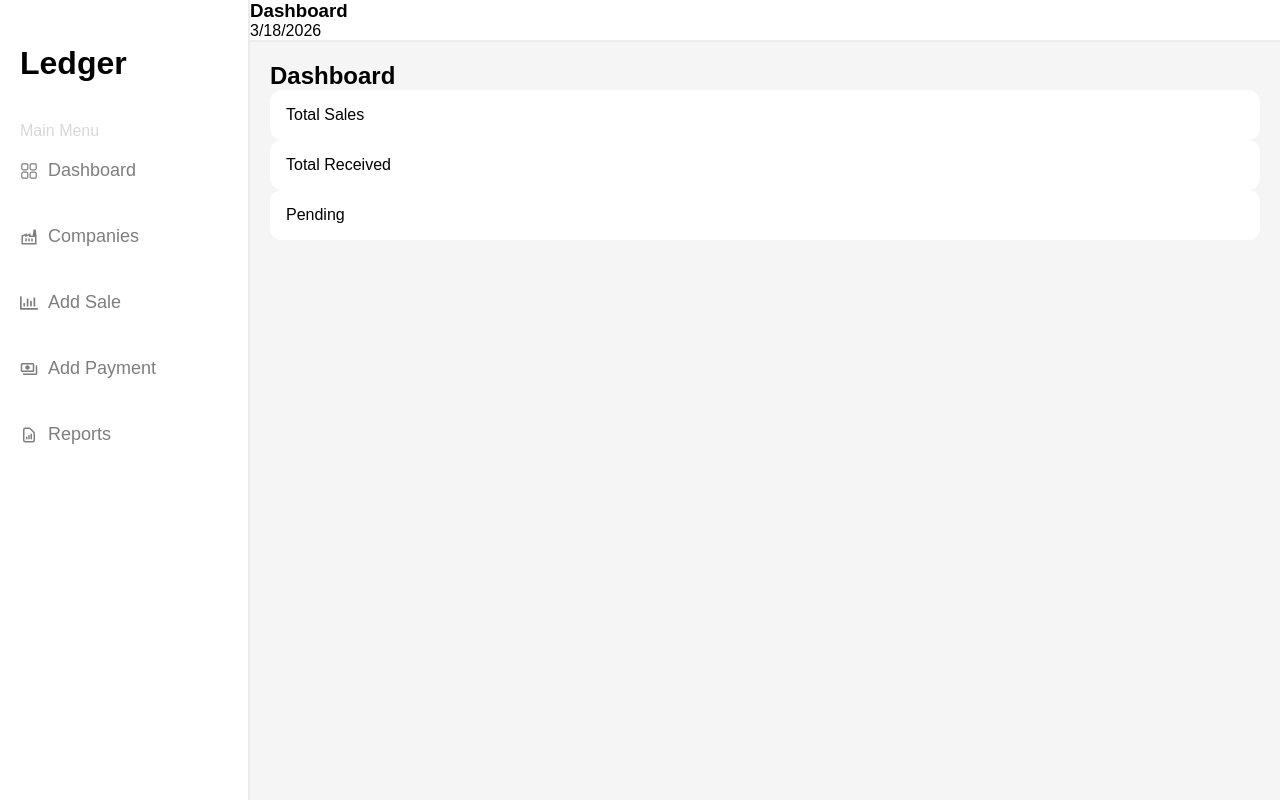
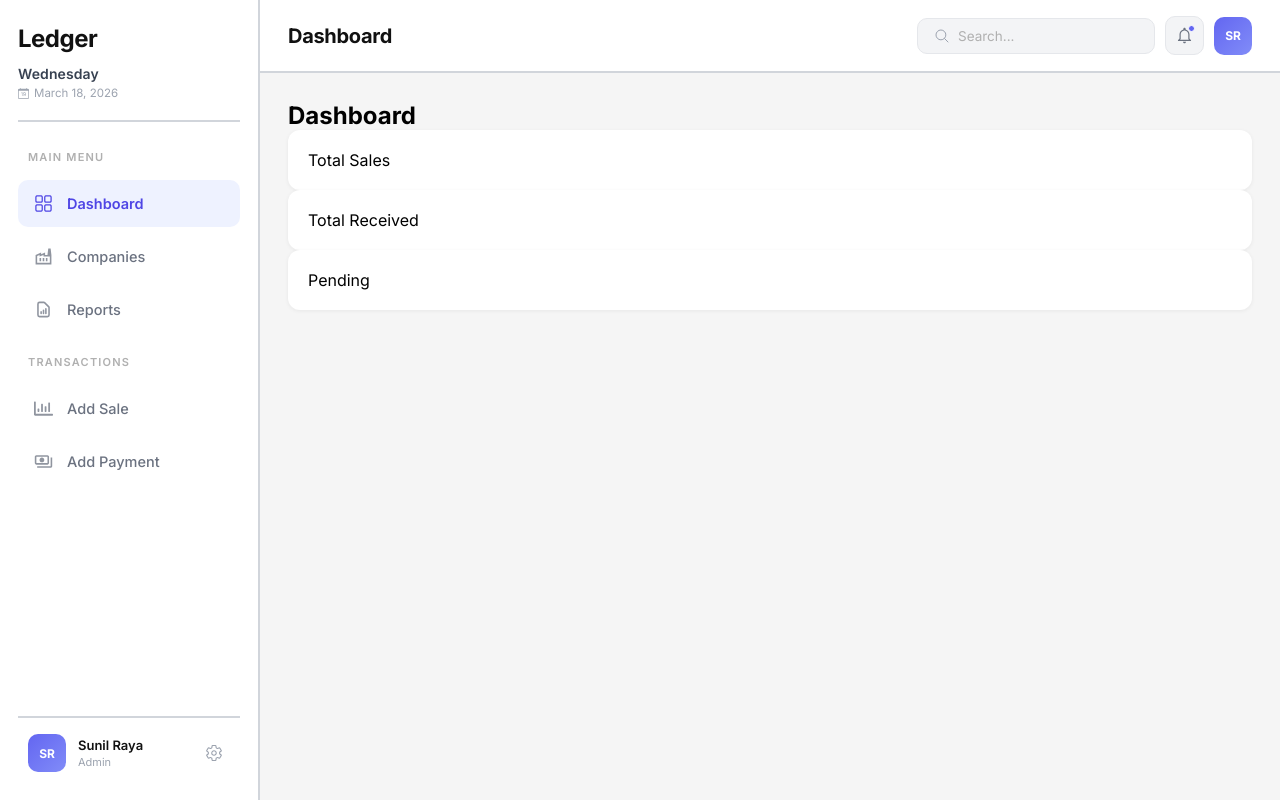
Before and after one commit to Sunil-Raya/Company-invoice, a React (Vite) app: page / in a window 1280 px wide. Built offline with nearby package versions, Linux system fonts and the light colour scheme.

Commit message:
feat(ui): modernise sidebar and navbar UX, restructure menus, implement dynamic route titles and scramble effect

```diff
--- a/src/components/Navbar.jsx
+++ b/src/components/Navbar.jsx
@@ -1,10 +1,75 @@
+import { IoSearchOutline } from "react-icons/io5";
+import { IoMdNotificationsOutline } from "react-icons/io";
+import { useLocation } from "react-router-dom";
+import { useEffect, useRef, useState } from "react";
+
+const pageTitles = {
+  "/": "Dashboard",
+  "/companies": "Companies",
+  "/add-sale": "Add Sale",
+  "/add-payment": "Add Payment",
+  "/reports": "Reports",
+};
+
+const LETTERS = "ABCDEFGHIJKLMNOPQRSTUVWXYZ";
+
+function useScramble(text) {
+  const [display, setDisplay] = useState(text);
+  const intervalRef = useRef(null);
+
+  useEffect(() => {
+    let iterations = 0;
+    clearInterval(intervalRef.current);
+
+    intervalRef.current = setInterval(() => {
+      setDisplay(
+        text
+          .split("")
+          .map((char, i) => {
+            if (char === " ") return " ";
+            if (i < iterations) return char;
+            return LETTERS[Math.floor(Math.random() * 26)];
+          })
+          .join("")
+      );
+
+      if (iterations >= text.length) {
+        clearInterval(intervalRef.current);
+        setDisplay(text);
+      }
+      iterations += 1 / 2;
+    }, 30);
+
+    return () => clearInterval(intervalRef.current);
+  }, [text]);
+
+  return display;
+}
+
 function Navbar() {
-  const today = new Date().toLocaleDateString();
+  const location = useLocation();
+  const pageTitle = pageTitles[location.pathname] || "Dashboard";
+  const scrambledTitle = useScramble(pageTitle);
 
   return (
     <div className="navbar">
-      <h3>Dashboard</h3>
-      <span>{today}</span>
+      <h3 className="navbar-title">{scrambledTitle}</h3>
+
+      <div className="navbar-right">
+        <div className="navbar-search">
+          <IoSearchOutline className="search-icon" />
+          <input type="text" placeholder="Search..." />
+        </div>
+
+        <button className="navbar-icon-btn" title="Notifications">
+          <IoMdNotificationsOutline />
+          <span className="notif-dot" />
+        </button>
+
+        <div className="navbar-avatar" title="Profile">
+          SR
+        </div>
+      </div>
     </div>
   );
 }
--- a/src/components/Sidebar.jsx
+++ b/src/components/Sidebar.jsx
@@ -1,26 +1,79 @@
-import { Link } from "react-router-dom";
+import { BsCalendarDate } from "react-icons/bs";
+import { NavLink } from "react-router-dom";
 import { RxDashboard } from "react-icons/rx";
 import { FaRegChartBar } from "react-icons/fa";
-import { MdOutlinePayments } from "react-icons/md";
+import { MdOutlinePayments, MdOutlineFactory } from "react-icons/md";
 import { HiOutlineDocumentReport } from "react-icons/hi";
-import { MdOutlineFactory } from "react-icons/md";
-
+import { IoSettingsOutline } from "react-icons/io5";
 
 function Sidebar() {
+  const now = new Date();
+  const weekday = now.toLocaleDateString("en-US", { weekday: "long" });
+  const fullDate = now.toLocaleDateString("en-US", {
+    year: "numeric",
+    month: "long",
+    day: "numeric",
+  });
+
   return (
     <div className="sidebar">
-      <h1>Ledger</h1>
+      {/* Logo + Date */}
+      <div className="sidebar-logo">
+        <h1>Ledger</h1>
+        <div className="sidebar-date">
+          <span className="sidebar-date-day">{weekday}</span>
+          <span className="sidebar-date-full">
+            <BsCalendarDate />
+            {fullDate}
+          </span>
+        </div>
+      </div>
 
+      {/* Main nav */}
       <div className="wrapper">
+        {/* Overview Group */}
+        <p className="nav-label">Main Menu</p>
+        <nav>
+          <NavLink to="/" end>
+            <RxDashboard className="nav-icon" />
+            Dashboard
+          </NavLink>
+          <NavLink to="/companies">
+            <MdOutlineFactory className="nav-icon" />
+            Companies
+          </NavLink>
+          <NavLink to="/reports">
+            <HiOutlineDocumentReport className="nav-icon" />
+            Reports
+          </NavLink>
+        </nav>
 
-        <p>Main Menu</p>
-          <nav>
-            <Link to="/"><RxDashboard /> Dashboard</Link>
-            <Link to="/companies"><MdOutlineFactory />Companies</Link>
-            <Link to="/add-sale"><FaRegChartBar /> Add Sale</Link>
-            <Link to="/add-payment"><MdOutlinePayments /> Add Payment</Link>
-            <Link to="/reports"><HiOutlineDocumentReport />Reports</Link>
-          </nav>
+        {/* Transactions Group */}
+        <p className="nav-label" style={{ marginTop: '12px' }}>Transactions</p>
+        <nav>
+          <NavLink to="/add-sale">
+            <FaRegChartBar className="nav-icon" />
+            Add Sale
+          </NavLink>
+          <NavLink to="/add-payment">
+            <MdOutlinePayments className="nav-icon" />
+            Add Payment
+          </NavLink>
+        </nav>
+      </div>
+
+      {/* Footer */}
+      <div className="sidebar-footer">
+        <div className="sidebar-user">
+          <div className="sidebar-user-avatar">SR</div>
+          <div className="sidebar-user-info">
+            <span className="sidebar-user-name">Sunil Raya</span>
+            <span className="sidebar-user-role">Admin</span>
+          </div>
+        </div>
+        <button className="sidebar-settings" title="Settings">
+          <IoSettingsOutline />
+        </button>
       </div>
     </div>
   );
--- a/src/styles/global.css
+++ b/src/styles/global.css
@@ -1,8 +1,10 @@
+@import url('https://fonts.googleapis.com/css2?family=Inter:wght@400;500;600;700&display=swap');
+
 * {
   margin: 0;
   padding: 0;
   box-sizing: border-box;
-  font-family: sans-serif;
+  font-family: 'Inter', sans-serif;
 }
 
 .app {
@@ -16,62 +18,327 @@
   flex: 1;
   display: flex;
   flex-direction: column;
+  overflow: hidden;
 }
 
 .content {
-  padding: 20px;
+  padding: 28px;
   overflow-y: auto;
+  flex: 1;
 }
 
 /* Cards */
 .card {
   background: #fff;
   color: #000;
-  padding: 16px;
+  padding: 20px;
   border-radius: 12px;
+  box-shadow: 0 1px 4px rgba(0,0,0,0.06);
 }
 
+/* =====================
+   SIDEBAR
+   ===================== */
 .sidebar {
-  width: 250px;
-  background: #FFFFFF;
-  padding: 20px;
+  width: 260px;
+  background: #ffffff;
+  padding: 24px 18px;
   display: flex;
   flex-direction: column;
-  gap: 40px;
-  border-right: 2px solid #ececec;
+  border-right: 2px solid #d1d5db;
 
-  h1{
-    margin-top: 25px;
-    cursor: pointer;
+  /* Logo + Date block */
+  .sidebar-logo {
+    padding-bottom: 20px;
+    border-bottom: 2px solid #d1d5db;
+    margin-bottom: 28px;
+    display: flex;
+    flex-direction: column;
+    gap: 8px;
+
+    h1 {
+      font-size: 24px;
+      font-weight: 700;
+      letter-spacing: -0.5px;
+      color: #111;
+    }
+
+    .sidebar-date {
+      display: flex;
+      flex-direction: column;
+      gap: 4px;
+      margin-top: 4px;
+
+      .sidebar-date-day {
+        font-size: 14px;
+        font-weight: 600;
+        color: #374151;
+        letter-spacing: 0.1px;
+      }
+
+      .sidebar-date-full {
+        display: flex;
+        align-items: center;
+        gap: 5px;
+        font-size: 11.5px;
+        color: #9ca3af;
+        font-weight: 400;
+
+        svg {
+          font-size: 11px;
+          flex-shrink: 0;
+        }
+      }
+    }
   }
 
-  .wrapper{
+  /* Nav wrapper */
+  .wrapper {
+    flex: 1;
     display: flex;
     flex-direction: column;
-    gap: 20px;
+    gap: 10px;
   }
 
-  p{
-    color: #d3d3d3e1;
+  /* Section label */
+  .nav-label {
+    font-size: 11px;
+    font-weight: 600;
+    text-transform: uppercase;
+    letter-spacing: 1.2px;
+    color: #b0b0b0;
+    padding: 0 10px;
+    margin-bottom: 6px;
   }
 
-  nav{
+  /* Nav links */
+  nav {
     display: flex;
     flex-direction: column;
-    gap: 45px;
+    gap: 6px;
 
     a {
-      color: rgb(126, 126, 126);
+      display: flex;
+      align-items: center;
+      gap: 14px;
+      color: #6b7280;
       text-decoration: none;
+      font-size: 14.5px;
+      font-weight: 500;
+      padding: 14px 16px;
+      border-radius: 10px;
+      transition: background 0.2s ease, color 0.2s ease;
+
+      .nav-icon {
+        font-size: 19px;
+        flex-shrink: 0;
+        opacity: 0.75;
+      }
+
+      &:hover {
+        background-color: #f3f4f6;
+        color: #111;
+
+        .nav-icon {
+          opacity: 1;
+        }
+      }
+
+      &.active {
+        background-color: #eef2ff;
+        color: #4f46e5;
+        font-weight: 600;
+
+        .nav-icon {
+          opacity: 1;
+        }
+      }
+    }
+  }
+
+  /* Footer user area */
+  .sidebar-footer {
+    display: flex;
+    align-items: center;
+    justify-content: space-between;
+    padding: 16px 10px 4px;
+    border-top: 2px solid #d1d5db;
+    margin-top: auto;
+    gap: 8px;
+
+    .sidebar-user {
+      display: flex;
+      align-items: center;
+      gap: 12px;
+      overflow: hidden;
+
+      .sidebar-user-avatar {
+        width: 38px;
+        height: 38px;
+        border-radius: 10px;
+        background: linear-gradient(135deg, #6366f1, #818cf8);
+        color: #fff;
+        font-size: 12px;
+        font-weight: 700;
+        display: flex;
+        align-items: center;
+        justify-content: center;
+        flex-shrink: 0;
+      }
+
+      .sidebar-user-info {
+        display: flex;
+        flex-direction: column;
+        gap: 2px;
+        overflow: hidden;
+
+        .sidebar-user-name {
+          font-size: 13px;
+          font-weight: 600;
+          color: #111;
+          white-space: nowrap;
+          overflow: hidden;
+          text-overflow: ellipsis;
+        }
+
+        .sidebar-user-role {
+          font-size: 11px;
+          color: #9ca3af;
+        }
+      }
+    }
+
+    .sidebar-settings {
+      background: none;
+      border: none;
+      cursor: pointer;
+      color: #9ca3af;
       font-size: 18px;
       display: flex;
       align-items: center;
-      gap: 10px;
+      justify-content: center;
+      padding: 7px;
+      border-radius: 8px;
+      transition: background 0.2s, color 0.2s;
+      flex-shrink: 0;
+
+      &:hover {
+        background: #f3f4f6;
+        color: #4f46e5;
+      }
     }
   }
 }
 
-.navbar{
-  border-bottom: 2px solid #ececec;
-  background-color: #ffff;
+/* =====================
+   NAVBAR
+   ===================== */
+.navbar {
+  display: flex;
+  align-items: center;
+  justify-content: space-between;
+  padding: 16px 28px;
+  border-bottom: 2px solid #d1d5db;
+  background-color: #ffffff;
+  gap: 16px;
+
+  .navbar-title {
+    font-size: 20px;
+    font-weight: 700;
+    color: #111;
+    letter-spacing: -0.3px;
+  }
+
+  .navbar-right {
+    display: flex;
+    align-items: center;
+    gap: 10px;
+
+    .navbar-search {
+      display: flex;
+      align-items: center;
+      gap: 8px;
+      background: #f3f4f6;
+      border: 1.5px solid #e5e7eb;
+      border-radius: 10px;
+      padding: 9px 16px;
+      transition: border-color 0.2s, background 0.2s;
+
+      &:focus-within {
+        border-color: #a5b4fc;
+        background: #fff;
+      }
+
+      .search-icon {
+        font-size: 16px;
+        color: #9ca3af;
+        flex-shrink: 0;
+      }
+
+      input {
+        background: none;
+        border: none;
+        outline: none;
+        font-size: 13.5px;
+        color: #374151;
+        width: 180px;
+        font-family: 'Inter', sans-serif;
+
+        &::placeholder {
+          color: #b0b0b0;
+        }
+      }
+    }
+
+    .navbar-icon-btn {
+      position: relative;
+      background: #f3f4f6;
+      border: 1.5px solid #e5e7eb;
+      border-radius: 10px;
+      padding: 9px;
+      font-size: 19px;
+      color: #6b7280;
+      cursor: pointer;
+      display: flex;
+      align-items: center;
+      justify-content: center;
+      transition: background 0.2s, color 0.2s, border-color 0.2s;
+
+      &:hover {
+        background: #eef2ff;
+        color: #4f46e5;
+        border-color: #a5b4fc;
+      }
+
+      .notif-dot {
+        position: absolute;
+        top: 8px;
+        right: 8px;
+        width: 7px;
+        height: 7px;
+        background: #6366f1;
+        border-radius: 50%;
+        border: 1.5px solid #fff;
+      }
+    }
+
+    .navbar-avatar {
+      width: 38px;
+      height: 38px;
+      border-radius: 10px;
+      background: linear-gradient(135deg, #6366f1, #818cf8);
+      color: #fff;
+      font-size: 12px;
+      font-weight: 700;
+      display: flex;
+      align-items: center;
+      justify-content: center;
+      cursor: pointer;
+      transition: opacity 0.2s;
+
+      &:hover {
+        opacity: 0.85;
+      }
+    }
+  }
 }
```
Also changed, not shown: src/components/CompanyCard.jsx (+9 -0 lines).
